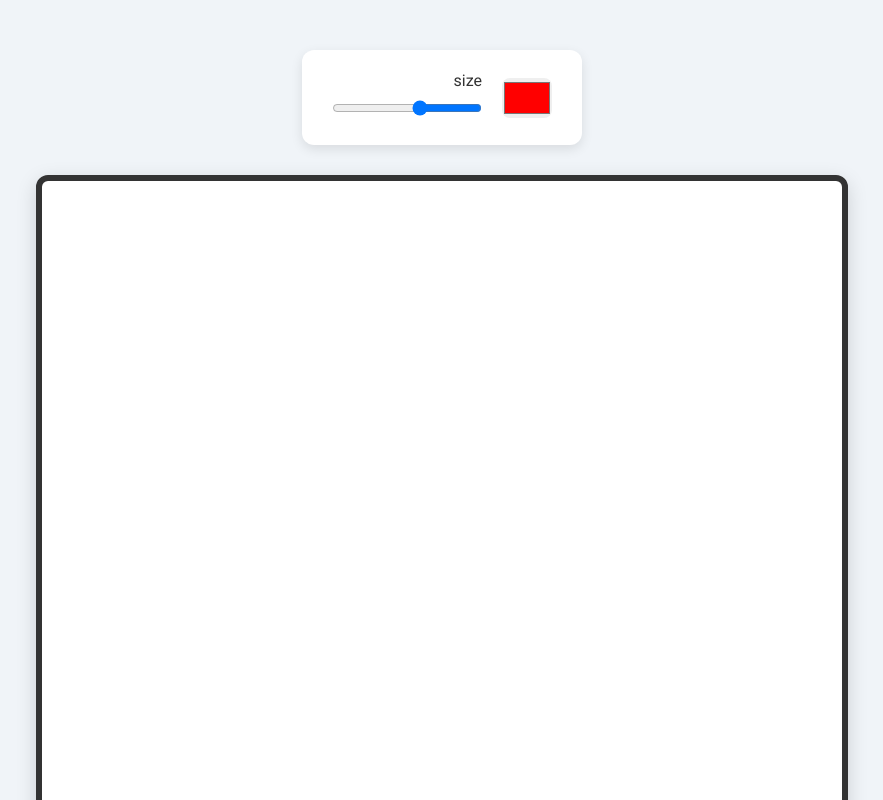
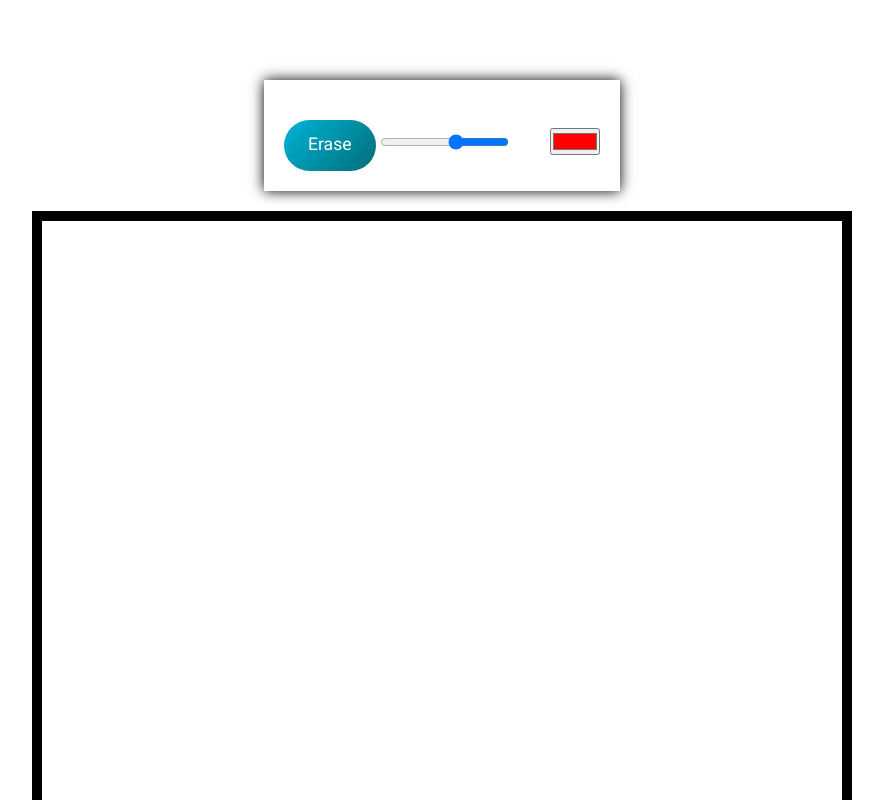
Before and after one commit to kasrakhalooei/html5-Canvas, a plain HTML site: page index.html in a window 1280 px wide. Shown: the top 800 px of the page, without its empty margins (198-1081 px from the left). Drawn offline with Linux system fonts and the light colour scheme.

Commit message:
Update this project

```diff
--- a/assets/css/style.css
+++ b/assets/css/style.css
@@ -1,60 +1,92 @@
 @import url('https://fonts.googleapis.com/css2?family=Vazirmatn&display=swap');
-:root {
-    --base :#ff0000;
-    --size :10;
-}
 
 * {
     box-sizing: border-box;
     margin: 0;
     padding: 0;
+    font-family: 'Vazirmatn', sans-serif;
 }
 
 body {
-    font-family: 'Vazirmatn', sans-serif;
-    background-color: #f0f4f8;
+    color: #fff;
+    text-align: center;
+    padding: 60px 20px;
+    font-size: 1.1rem;
+    direction: rtl;
+    min-height: 100vh;
     display: flex;
     flex-direction: column;
+    justify-content: center;
     align-items: center;
-    padding: 50px 20px;
-    direction: rtl;
 }
 
-.tools-container {
-    background-color: #ffffff;
-    padding: 20px 30px;
-    margin-bottom: 30px;
-    border-radius: 12px;
-    box-shadow: 0 4px 12px rgba(0, 0, 0, 0.1);
-    display: flex;
-    align-items: center;
-    gap: 20px;
+h1 {
+    font-size: 2.5rem;
+    color: #fff;
+    margin-bottom: 20px;
+    text-shadow: 2px 2px 5px rgba(0, 0, 0, 0.3);
 }
 
-.tools-container input[type="color"] {
-    width: 50px;
-    height: 40px;
+button {
+    font-size: 1.1rem;
+    padding: 12px 24px;
+    background: linear-gradient(135deg, #00b4d8, #006d77);
     border: none;
+    border-radius: 30px;
+    color: #fff;
     cursor: pointer;
-    border-radius: 8px;
-    outline: none;
+    transition: transform 0.3s ease, background-color 0.3s ease;
+    margin-top: 20px;
 }
 
-.tools-container input[type="range"] {
-    width: 150px;
-    cursor: pointer;
+button:hover {
+    transform: translateY(-5px);
+    background-color: #008cba;
 }
 
-.man {
-    font-size: 1rem;
-    display: block;
-    margin-bottom: 5px;
-    color: #333;
+button:active {
+    transform: translateY(2px);
 }
 
+#poem-box {
+    background-color: rgba(255, 255, 255, 0.9);
+    padding: 30px;
+    border-radius: 15px;
+    max-width: 600px;
+    width: 100%;
+    margin: 30px auto;
+    box-shadow: 0 6px 15px rgba(0, 0, 0, 0.1);
+    font-size: 1.3rem;
+    line-height: 2.2rem;
+    color: #333;
+    position: relative;
+    animation: fadeIn 1s ease-in-out;
+}
+
+#poem-box::before {
+    content: "🎶";
+    font-size: 3rem;
+    position: absolute;
+    top: -20px;
+    left: 50%;
+    transform: translateX(-50%);
+    color: #006d77;
+}
 canvas {
-    border: 6px solid #333;
-    border-radius: 12px;
-    background-color: #fff;
-    box-shadow: 0 6px 20px rgba(0, 0, 0, 0.15);
+    border: 10px solid black;
 }
+.tools-container {
+    padding: 20px;
+    box-shadow: 0 0 13px black;
+    margin: 20px;
+}
+@keyframes fadeIn {
+    from {
+        opacity: 0;
+        transform: translateY(50px);
+    }
+    to {
+        opacity: 1;
+        transform: translateY(0);
+    }
+}
--- a/assets/script/main.js
+++ b/assets/script/main.js
@@ -42,3 +42,6 @@
             ctx.lineWidth = parseInt(value);
         }
     }
+function clearCanvas() {
+    ctx.strokeStyle = '#fff';
+}
--- a/index.html
+++ b/index.html
@@ -13,6 +13,7 @@
             <span>
                 <span class="man">size</span>
                 <input type="range" name="color" min="0" max="25" value="10" data-sizing="px">
+                <button onclick="clearCanvas()" >Erase</button>
             </span>
         </div>
         <canvas id="draw" width="800" height="800"></canvas>
```
